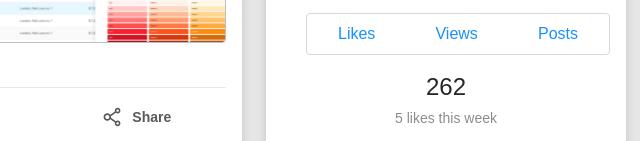
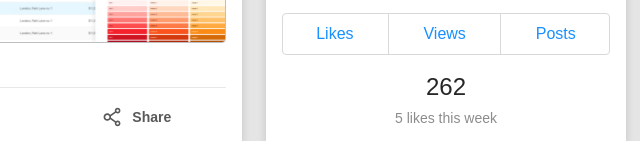
Before and after one commit to AnnaRomanova1914/distance, a plain HTML site: page index.html in a window 1280 px wide. Shown: the part 656-797 px from the top of the page, 590-1230 px from the left. Drawn offline with Linux system fonts and the light colour scheme.

Commit message:
Add files via upload
палочки между кнопками в правом сайдбаре

```diff
--- a/css/style.css
+++ b/css/style.css
@@ -731,8 +731,7 @@
         border: 1px solid #D9D9D9;
         border-radius: 4px;
         margin-top: 16px;
-        margin-left: 24px;
-        padding: 8px 16px;
+        padding: 0px 16px;
         display: flex;
         justify-content: space-around;
         margin-bottom: 16px;
@@ -742,6 +741,15 @@
         font-size: 16px;
         line-height: 24px;
         color: #1890FF;
+        padding-top: 8px;
+        padding-bottom: 8px;
+    }
+
+    .your-page-button-stick {
+        content: "";
+        width: 1px;
+        height: 40px;
+        background-color: #D9D9D9;
     }
 
     .your-page-counter {
```
